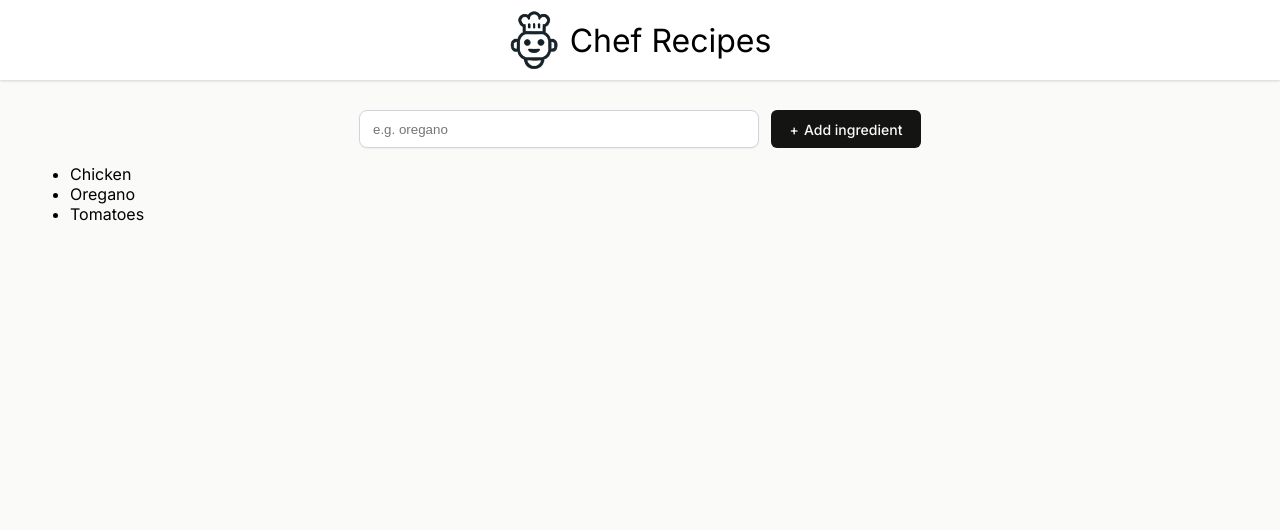
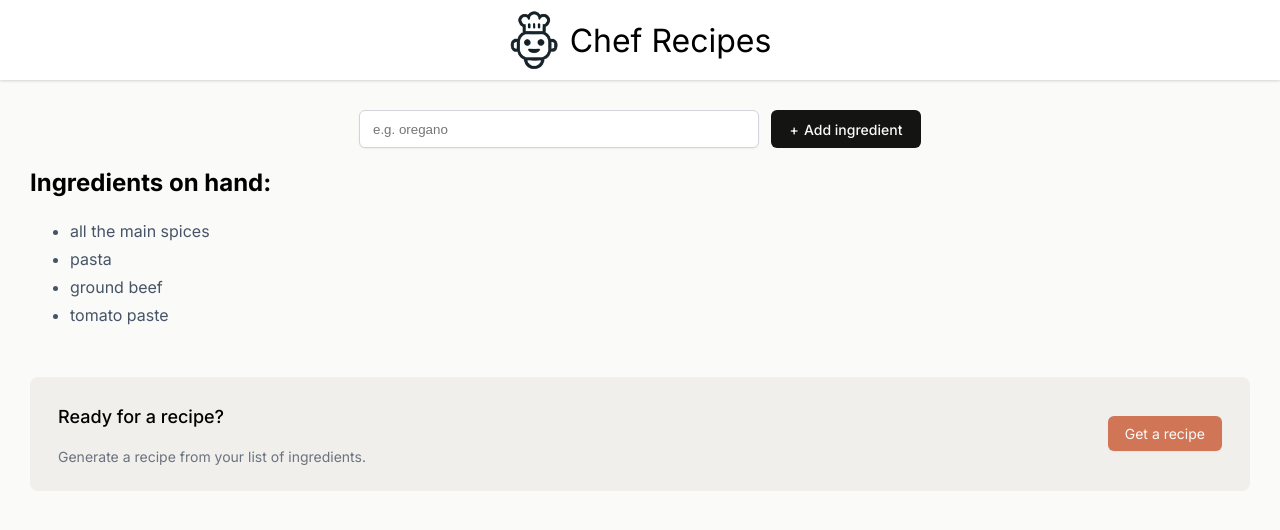
Before and after one commit to RobinTR/react-js-projects, a React (Vite) app in the folder react/chef-recipes/: page / in a window 1280 px wide. Shown: the top 530 px of the page. Built offline with nearby package versions, Linux system fonts and the light colour scheme.

Commit message:
feat: Implement ClaudeRecipe and IngredientList components, refactor: Main

```diff
--- /dev/null
+++ b/react/chef-recipes/src/components/ClaudeRecipe.jsx
@@ -0,0 +1,63 @@
+export default function ClaudeRecipe() {
+  return (
+    <section>
+      <h2>Chef Claude Recommends:</h2>
+      <article className="suggested-recipe-container" aria-live="polite">
+        <p>
+          Based on the ingredients you have available, I would recommend making
+          a simple a delicious <strong>Beef Bolognese Pasta</strong>. Here is
+          the recipe:
+        </p>
+        <h3>Beef Bolognese Pasta</h3>
+        <strong>Ingredients:</strong>
+        <ul>
+          <li>1 lb. ground beef</li>
+          <li>1 onion, diced</li>
+          <li>3 cloves garlic, minced</li>
+          <li>2 tablespoons tomato paste</li>
+          <li>1 (28 oz) can crushed tomatoes</li>
+          <li>1 cup beef broth</li>
+          <li>1 teaspoon dried oregano</li>
+          <li>1 teaspoon dried basil</li>
+          <li>Salt and pepper to taste</li>
+          <li>
+            8 oz pasta of your choice (e.g., spaghetti, penne, or linguine)
+          </li>
+        </ul>
+        <strong>Instructions:</strong>
+        <ol>
+          <li>Bring a large pot of salted water to a boil for the pasta.</li>
+          <li>
+            In a large skillet or Dutch oven, cook the ground beef over
+            medium-high heat, breaking it up with a wooden spoon, until browned
+            and cooked through, about 5-7 minutes.
+          </li>
+          <li>
+            Add the diced onion and minced garlic to the skillet and cook for
+            2-3 minutes, until the onion is translucent.
+          </li>
+          <li>Stir in the tomato paste and cook for 1 minute.</li>
+          <li>
+            Add the crushed tomatoes, beef broth, oregano, and basil. Season
+            with salt and pepper to taste.
+          </li>
+          <li>
+            Reduce the heat to low and let the sauce simmer for 15-20 minutes,
+            stirring occasionally, to allow the flavors to meld.
+          </li>
+          <li>
+            While the sauce is simmering, cook the pasta according to the
+            package instructions. Drain the pasta and return it to the pot.
+          </li>
+          <li>
+            Add the Bolognese sauce to the cooked pasta and toss to combine.
+          </li>
+          <li>
+            Serve hot, garnished with additional fresh basil or grated Parmesan
+            cheese if desired.
+          </li>
+        </ol>
+      </article>
+    </section>
+  );
+}
--- /dev/null
+++ b/react/chef-recipes/src/components/IngredientsList.jsx
@@ -0,0 +1,23 @@
+export default function IngredientList(props) {
+  const ingredientsListItems = props.ingredients.map((ingredient) => (
+    <li key={ingredient}>{ingredient}</li>
+  ));
+
+  return (
+    <section>
+      <h2>Ingredients on hand:</h2>
+      <ul className="ingredients-list" aria-live="polite">
+        {ingredientsListItems}
+      </ul>
+      {props.ingredients.length >= 3 && (
+        <div className="get-recipe-container">
+          <div>
+            <h3>Ready for a recipe?</h3>
+            <p>Generate a recipe from your list of ingredients.</p>
+          </div>
+          <button onClick={props.toggleRecipeShown}>Get a recipe</button>
+        </div>
+      )}
+    </section>
+  );
+}
--- a/react/chef-recipes/src/components/Main.css
+++ b/react/chef-recipes/src/components/Main.css
@@ -1,3 +1,7 @@
+main {
+    padding: 30px 30px 10px;
+}
+
 .add-ingredient-form {
     display: flex;
     justify-content: center;
@@ -6,18 +10,13 @@
 }
 
 .add-ingredient-form > input {
-    border-radius: 8px;
+    border-radius: 6px;
     border: 1px solid #D1D5DB;
     padding: 9px 13px;
     box-shadow: 0px 1px 2px 0px rgba(0, 0, 0, 0.05);
     flex-grow: 1;
     min-width: 150px;
     max-width: 400px;
-}
-
-.add-ingredient-form > button::before {
-    content: "+";
-    margin-right: 5px;
 }
 
 .add-ingredient-form > button {
@@ -31,6 +30,49 @@
     font-weight: 500;
 }
 
-main {
-    padding: 30px 30px 10px;
+.add-ingredient-form > button::before {
+    content: "+";
+    margin-right: 5px;
 }
+
+ul.ingredients-list {
+    margin-bottom: 48px;
+}
+
+ul.ingredients-list > li {
+    color: #475467;
+    line-height: 28px;
+}
+
+.get-recipe-container {
+    display: flex;
+    justify-content: space-between;
+    align-items: center;
+    border-radius: 8px;
+    background: #F0EFEB;
+    padding: 10px 28px;
+}
+
+.get-recipe-container h3 {
+    font-size: 1.125rem;
+    font-weight: 500;
+    line-height: 24px;
+}
+
+.get-recipe-container p {
+    color: #6B7280;
+    font-size: 0.875rem;
+    line-height: 20px;
+}
+
+.get-recipe-container button {
+    border: none;
+    border-radius: 6px;
+    background: #D17557;
+    box-shadow: 0px 1px 2px 0px rgba(0, 0, 0, 0.05);
+    color: #FAFAF8;
+    padding: 9px 17px;
+    font-family: Inter, sans-serif;
+    font-size: 0.875rem;
+    cursor: pointer;
+}
--- a/react/chef-recipes/src/components/Main.jsx
+++ b/react/chef-recipes/src/components/Main.jsx
@@ -1,26 +1,44 @@
-import './Main.css'
-import { useState } from 'react'
+import "./Main.css";
+import { useState } from "react";
+import ClaudeRecipe from "./ClaudeRecipe";
+import IngredientList from "./IngredientsList";
 
 export default function Main() {
-    const [ingredients, setIngredients] = useState(["Chicken", "Oregano", "Tomatoes"])
-    const ingredientsListItems = ingredients.map(ingredient => (
-        <li key={ingredient}>{ingredient}</li>
-    ))
+  const [ingredients, setIngredients] = useState([
+    "all the main spices",
+    "pasta",
+    "ground beef",
+    "tomato paste",
+  ]);
+  const [recipeShown, setRecipeShown] = useState(false);
 
   function handleAction(formData) {
-        const ingredient = formData.get('ingredient')
-        setIngredients(prev => [...prev, ingredient])
+    const ingredient = formData.get("ingredient");
+    setIngredients((prev) => [...prev, ingredient]);
+  }
+
+  function toggleRecipeShown() {
+    setRecipeShown((prev) => !prev);
   }
 
   return (
     <main>
-            <form className="add-ingredient-form" action={handleAction}>
-                <input type="text" placeholder="e.g. oregano" aria-label="Add ingredient" name="ingredient" />
-                <button type="submit">Add ingredient</button>
+      <form action={handleAction} className="add-ingredient-form">
+        <input
+          type="text"
+          placeholder="e.g. oregano"
+          aria-label="Add ingredient"
+          name="ingredient"
+        />
+        <button>Add ingredient</button>
       </form>
-            <ul>
-                {ingredientsListItems}
-            </ul>
+      {ingredients.length > 0 && (
+        <IngredientList
+          ingredients={ingredients}
+          toggleRecipeShown={toggleRecipeShown}
+        />
+      )}
+      {recipeShown && <ClaudeRecipe />}
     </main>
-    )
+  );
 }
```
Also changed, not shown: react/chef-recipes/src/components/Header.jsx (+9 -9 lines). Lines whose indentation alone changed are shown as unchanged.
